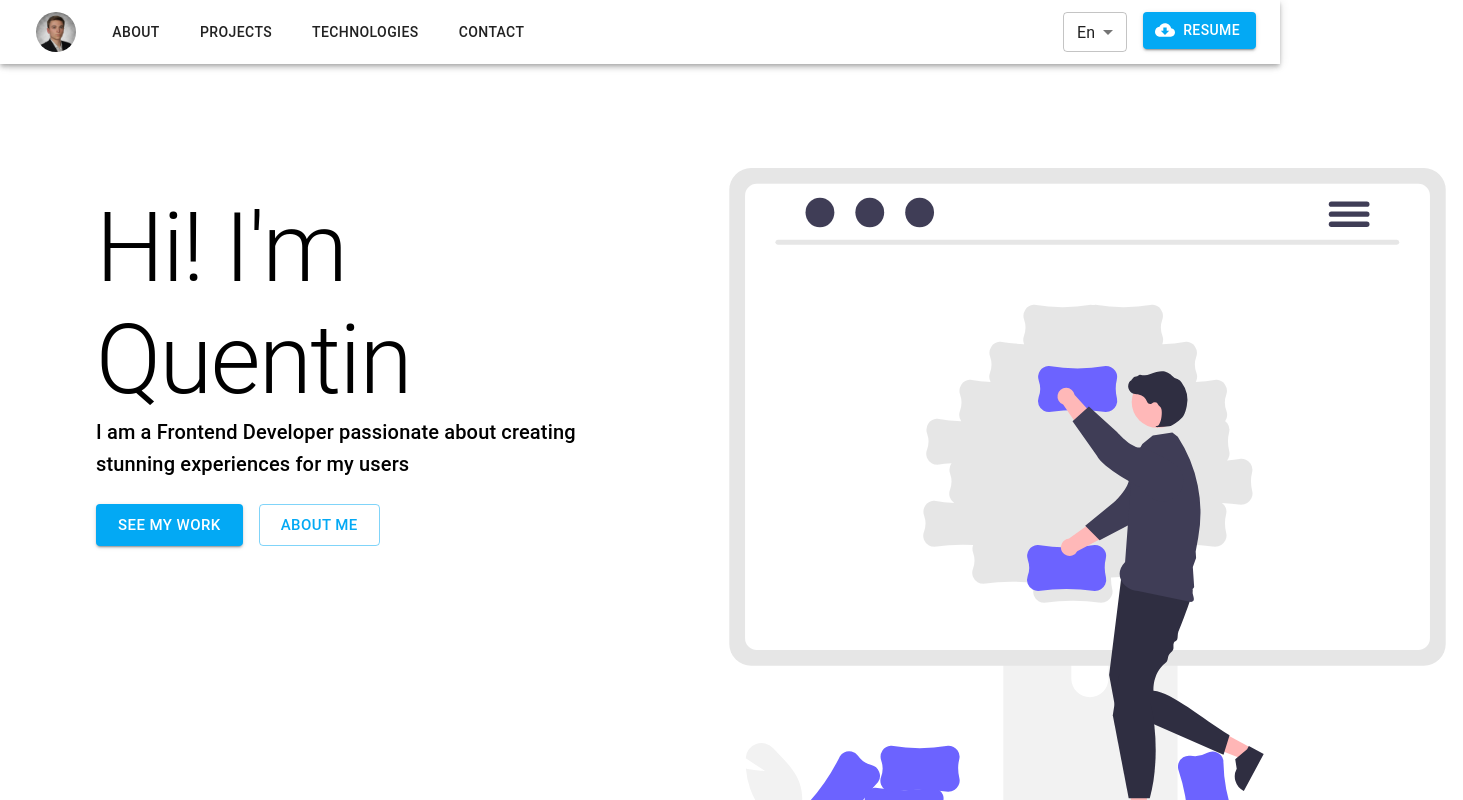
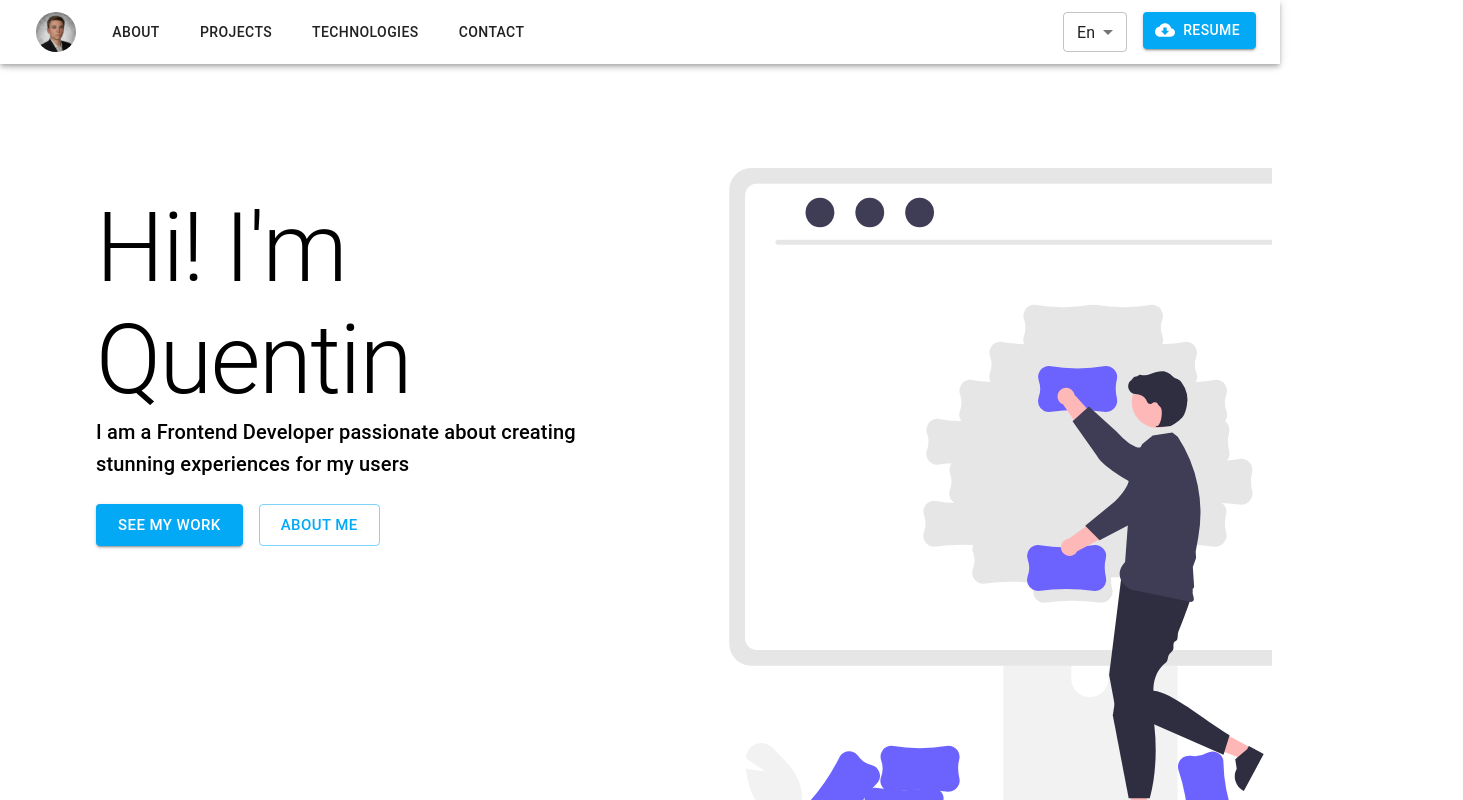
Before and after one commit to couvq/Portfolio-Site-V.2, a React (Create React App) app in the folder portfolio-site-v2/: page / in a window 1280 px wide. Shown: the top 800 px of the page, 1463 px wide, since content can reach past the window. Built offline with nearby package versions, Linux system fonts and the light colour scheme.

Commit message:
removed horizontal scroll bar, might bite me in the butt later but hopefully not

```diff
--- a/portfolio-site-v2/src/App.js
+++ b/portfolio-site-v2/src/App.js
@@ -29,7 +29,7 @@ const App = () => {
   });
 
   return (
-    <>
+    <div style={{ overflowX: 'hidden'}}>
       <ThemeProvider theme={theme}>
         <NavBar language={language} setLanguage={languageToggler} />
         <Hero language={language} />
@@ -38,7 +38,7 @@ const App = () => {
         <Technologies />
         <Contact />
       </ThemeProvider>
-    </>
+    </div>
   );
 };
 
--- a/portfolio-site-v2/src/index.css
+++ /dev/null
@@ -1,4 +0,0 @@
-body {
-    position: absolute;
-    width: 100vw;
-}
--- a/portfolio-site-v2/src/index.js
+++ b/portfolio-site-v2/src/index.js
@@ -1,6 +1,5 @@
 import React from "react";
 import ReactDOM from "react-dom";
 import App from './App';
-import './index.css';
 
 ReactDOM.render(<App />, document.getElementById('root'));
```
